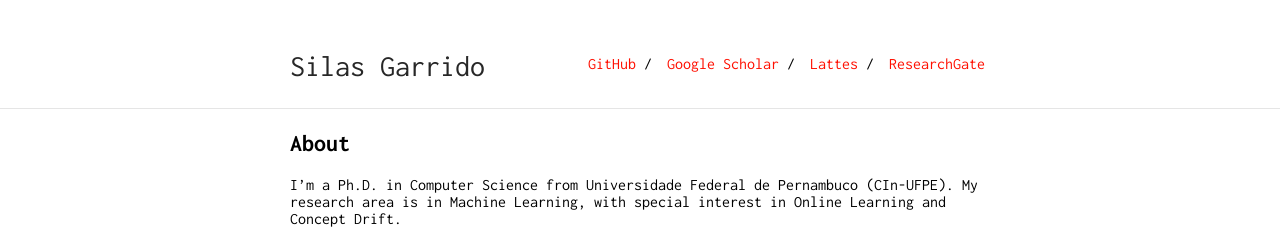
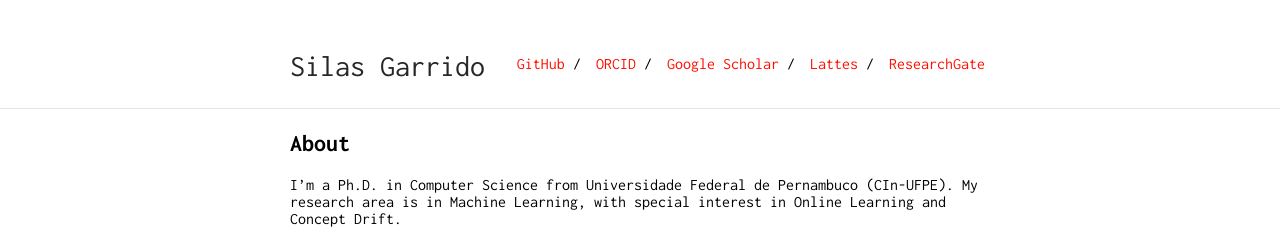
Before and after one commit to silasgtcs/silasgtcs.github.io, a Jekyll site: the page built from index.md, in a window 1280 px wide. Shown: the top 248 px of the page. Built offline with Jekyll 4.4.1, drawn with Linux system fonts in a browser that asks for light colours; our own code applies the rules of GitHub Pages for plain Markdown files.

Commit message:
Update nav.yml

```diff
--- a/_data/nav.yml
+++ b/_data/nav.yml
@@ -7,5 +7,8 @@
 - name: "Google Scholar"
   link: "https://scholar.google.com.br/citations?user=2rFpFMcAAAAJ&hl"
 
+- name: "ORCID"
+  link: "https://orcid.org/0000-0002-9758-7543"
+
 - name: "GitHub"
   link: "https://github.com/silasgtcs"
```
